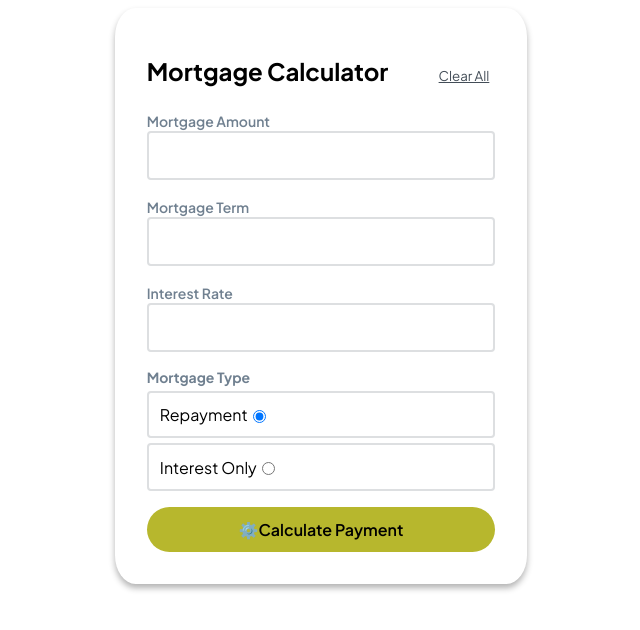
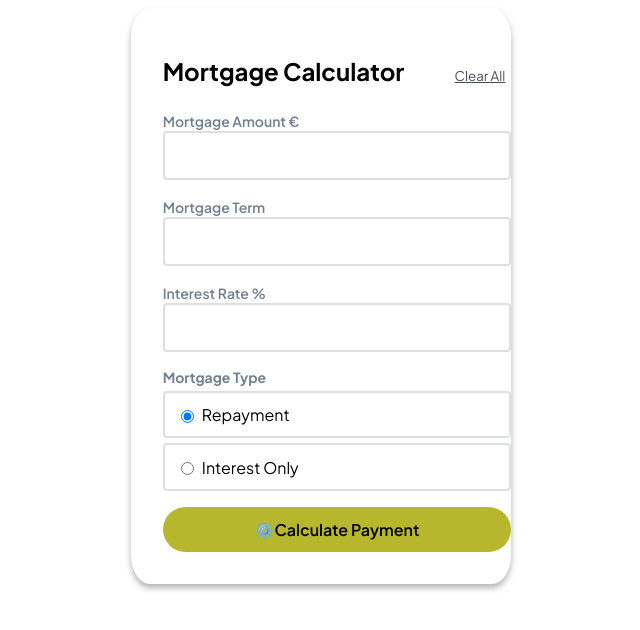
Before and after one commit to MartinYovchev/Mortgage-Repayment-Calculator, a React (Vite) app: page / in a window 1280 px wide. Shown: the top 630 px of the page, without its empty margins (319-959 px from the left). Built offline with nearby package versions, Linux system fonts and the light colour scheme.

Commit message:
add style results

```diff
--- a/src/Calculator.jsx
+++ b/src/Calculator.jsx
@@ -44,7 +44,7 @@ const Calculator = ({ onCalculate }) => {
       </h1>
 
       <form onSubmit={handleSubmit} autoComplete="off">
-        <label className="inputLabel">Mortgage Amount</label>
+        <label className="inputLabel">Mortgage Amount €</label>
         <input
           id="mortgage-amount"
           value={amount}
@@ -68,7 +68,7 @@ const Calculator = ({ onCalculate }) => {
           }}
         />
 
-        <label className="inputLabel">Interest Rate</label>
+        <label className="inputLabel">Interest Rate %</label>
         <input
           id="interest-rate"
           value={rate}
@@ -83,8 +83,8 @@ const Calculator = ({ onCalculate }) => {
         <div className="mortgage-type">
           <label className="inputLabel">Mortgage Type</label>
 
-          <label className='statements'>
-            Repayment
+          <label className="statements">
+            <span>Repayment</span>
             <input
               type="radio"
               name="type"
@@ -94,8 +94,8 @@ const Calculator = ({ onCalculate }) => {
             />
           </label>
 
-          <label className='statements'>
-            Interest Only
+          <label className="statements">
+            <span>Interest Only</span>
             <input
               type="radio"
               name="type"
--- a/src/Results.jsx
+++ b/src/Results.jsx
@@ -1,4 +1,5 @@
 /* eslint-disable react/prop-types */
+import './styles/results.scss';
 
 const Results = ({ formData }) => {
   const { amount, term, rate, type } = formData;
@@ -21,22 +22,23 @@ const Results = ({ formData }) => {
   return (
     <div className="results">
       <h1>Your Results</h1>
-      <p>Based on the provided information:</p>
+      <p>
+        Your results are shown below based on the information you provided. To
+        adjust the results, edit the form and click &quot;calculate
+        repayment&quot; again.
+      </p>
 
       <div className="payment-block">
-        <label htmlFor="monthly-repayments">
-          Monthly Repayments:
+        <label className="result-label">Monthly Repayments: </label>
         <span className="monthly-repayments-amount">
           €{monthlyRepayment.toFixed(2)}
         </span>
-        </label>
+
         <hr />
-        <label htmlFor="total-repayments">
-          Total Repayments Over the Term:
+        <label className="result-label">Total Repayments Over the Term: </label>
         <span className="total-repayments-amount">
           €{totalRepayment.toFixed(2)}
         </span>
-        </label>
       </div>
     </div>
   );
--- a/src/styles/app.scss
+++ b/src/styles/app.scss
@@ -2,7 +2,6 @@
   display: flex;
   justify-content: center;
   align-items: center;
-  padding: 2rem;
   width: fit-content;
   height: fit-content;
   margin: auto;
--- a/src/styles/calculator.scss
+++ b/src/styles/calculator.scss
@@ -8,6 +8,9 @@
   display: flex;
   flex-direction: column;
   max-width: 350px;
+  padding-left: 2rem;
+  padding-bottom: 2rem;
+  padding-top: 2rem;
 
   .calculator-header {
     font-size: 24px;
@@ -56,11 +59,12 @@
       cursor: pointer;
       transition: all 0.3s ease;
       padding: 0.7rem;
+      justify-content: start;
+      flex-direction: row-reverse;
 
-
-      // input[type="radio"] {
-      //   margin-right: 8px;
-      // }
+      input[type='radio'] {
+        margin-right: 8px;
+      }
 
       // input[type="radio"]:checked + & {
       //   border-color: #4caf50;
--- /dev/null
+++ b/src/styles/results.scss
@@ -0,0 +1,51 @@
+.results {
+  border: 1px solid black;
+  display: flex;
+  flex-direction: column;
+  padding-left: 2rem;
+  background-color: #133040;
+  max-width: 350px;
+  min-height: 600px;
+  border-radius: 5%;
+  padding-top: 5rem;
+
+  h1 {
+    font-size: 24px;
+    font-weight: 700;
+    margin-bottom: 1.5rem;
+    color: white;
+  }
+
+  p {
+    font-size: 16px;
+    color: slategray;
+  }
+  .payment-block {
+    display: flex;
+    flex-direction: column;
+    border-radius: 8px;
+    background: #0e2431;
+    max-width: 300px;
+    padding: 1rem;
+    padding-right: 0.01rem;
+
+    .result-label {
+      font-size: 14px;
+      font-weight: 600;
+      color: slategrey;
+      padding-bottom: 0.5rem;
+    }
+  }
+
+  .monthly-repayments-amount {
+    color: #dbda32;
+    font-weight: 700;
+    font-size: xxx-large;
+  }
+
+  .total-repayments-amount {
+    font-weight: 500;
+    font-size: x-large;
+    color: white;
+  }
+}
```
Lines whose indentation alone changed are shown as unchanged.
